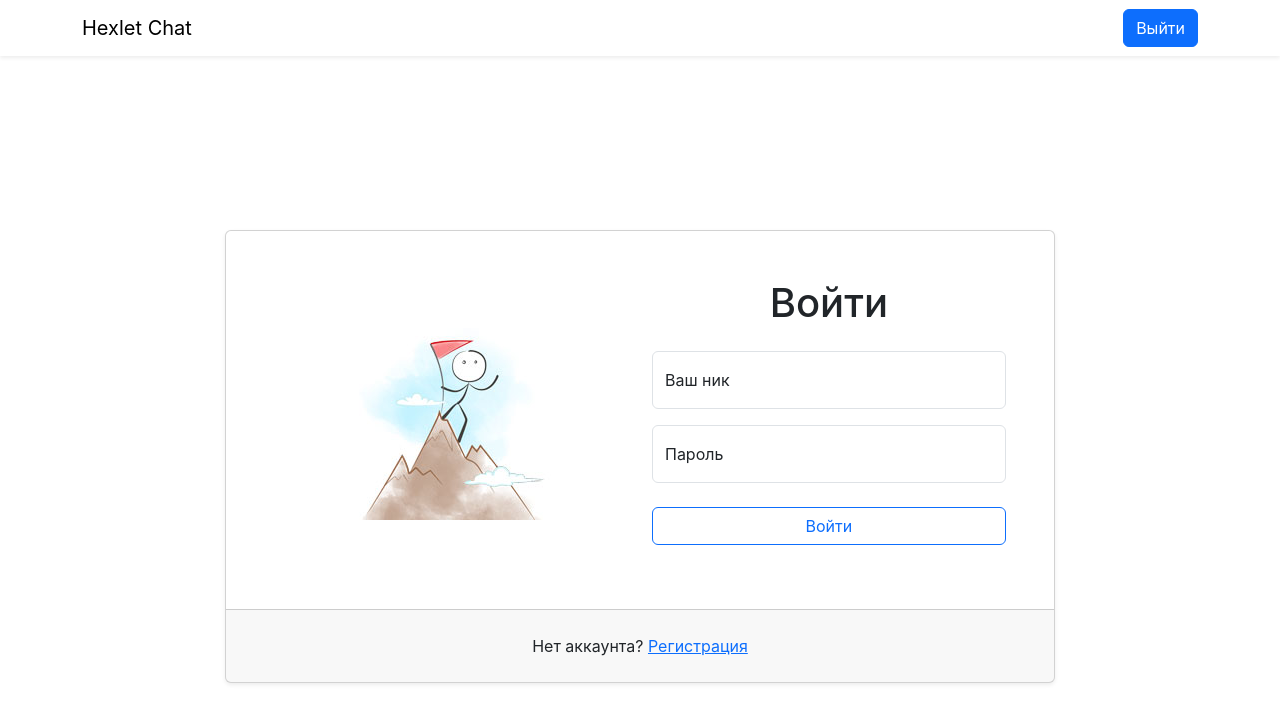
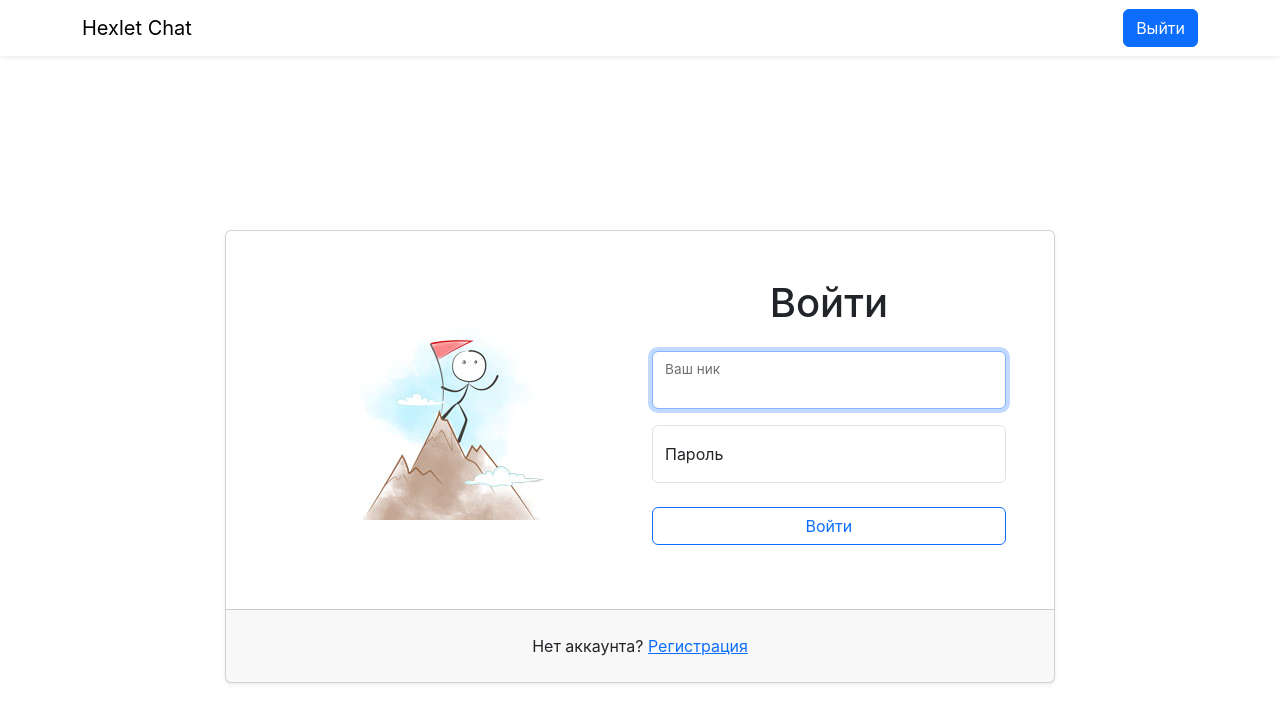
Before and after one commit to Onfire22/frontend-project-12, a React (Create React App) app in the folder frontend/: page /login in a window 1280 px wide. Shown: the top 722 px of the page. Built offline with nearby package versions, Linux system fonts and the light colour scheme.

Commit message:
added ref to input

```diff
--- a/frontend/src/components/LoginForm.jsx
+++ b/frontend/src/components/LoginForm.jsx
@@ -1,3 +1,4 @@
+import { useRef, useEffect } from 'react';
 import { useFormik } from 'formik';
 
 const LoginForm = () => {
@@ -7,6 +8,12 @@ const LoginForm = () => {
       password: '',
     },
   });
+
+  const inputRef = useRef(null);
+
+  useEffect(() => {
+    inputRef.current.focus();
+  }, []);
 
   return (
     <form className="col-12 col-md-6 mt-3 mt-md-0">
@@ -20,6 +27,7 @@ const LoginForm = () => {
           type="text"
           value={formik.values.username}
           onChange={formik.handleChange}
+          ref={inputRef}
         />
         <label className="form-label" htmlFor="username">Ваш ник</label>
       </div>
```
